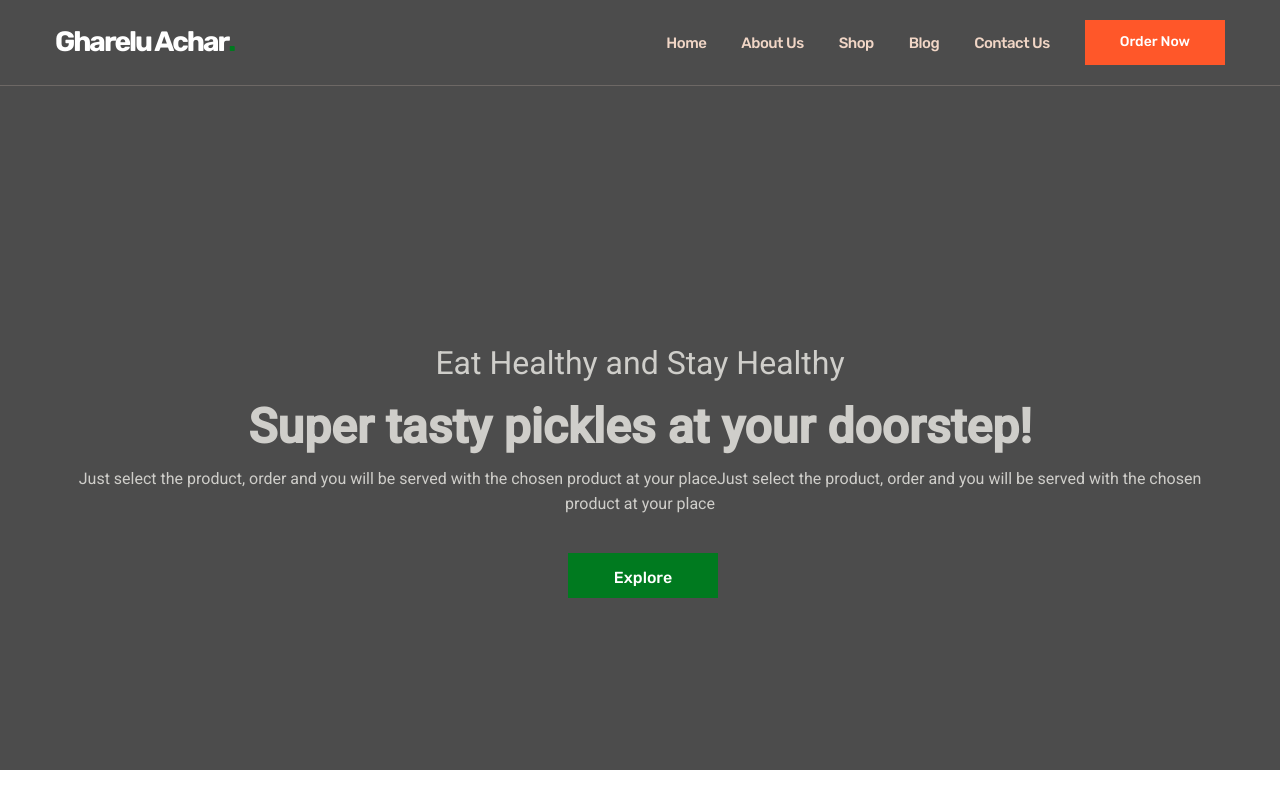
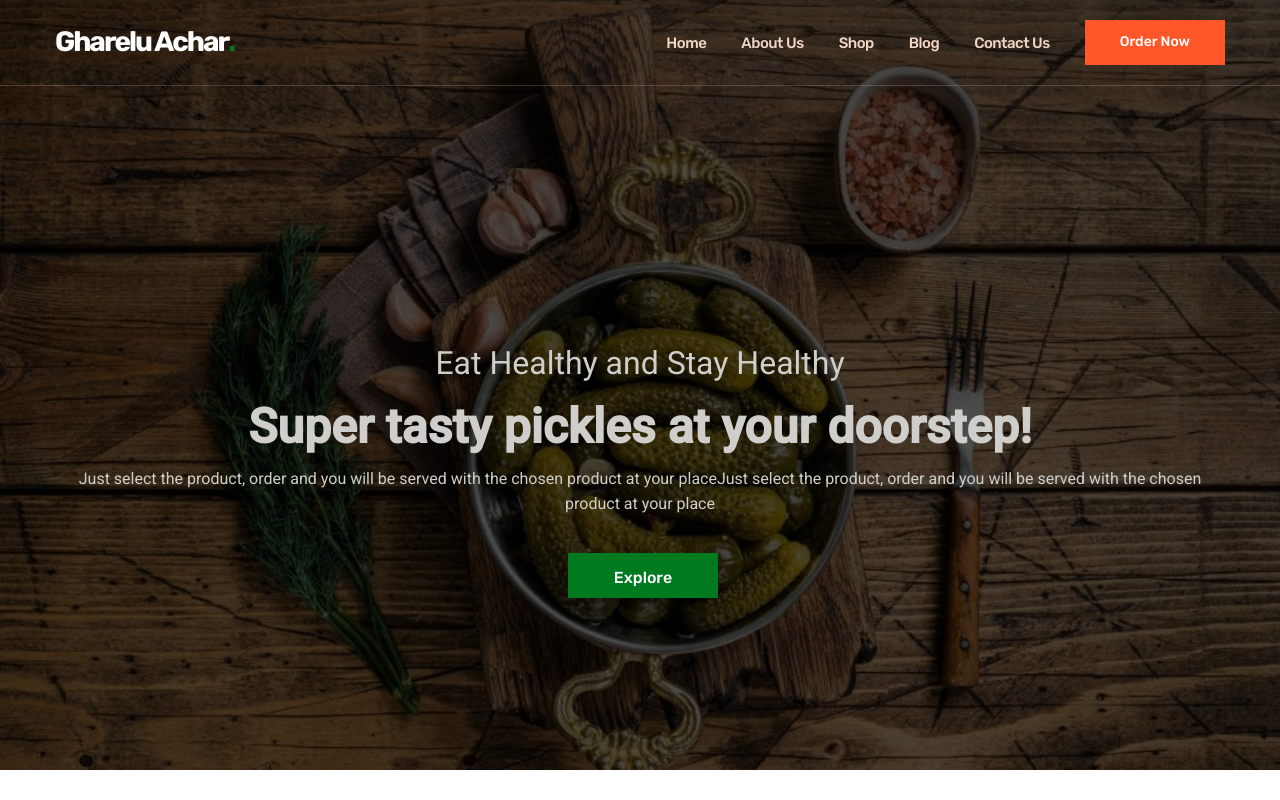
Before and after one commit to hpsanjel/ghareluachar, a plain HTML site: page index.html in a window 1280 px wide. Shown: the top 800 px of the page. Drawn offline with nearby package versions, Linux system fonts and the light colour scheme.

Commit message:
Updated hero image

```diff
--- a/index.html
+++ b/index.html
@@ -62,7 +62,7 @@
 
 		<main>
 			<article>
-				<section class="hero" id="home" style="background-image: url('./assets/images/hero-bg.jpg')">
+				<section class="hero" id="home" style="background-image: url('./assets/images/hero-bg.jpeg')">
 					<div class="container">
 						<div class="hero-content">
 							<p>Eat Healthy and Stay Healthy</p>
```
